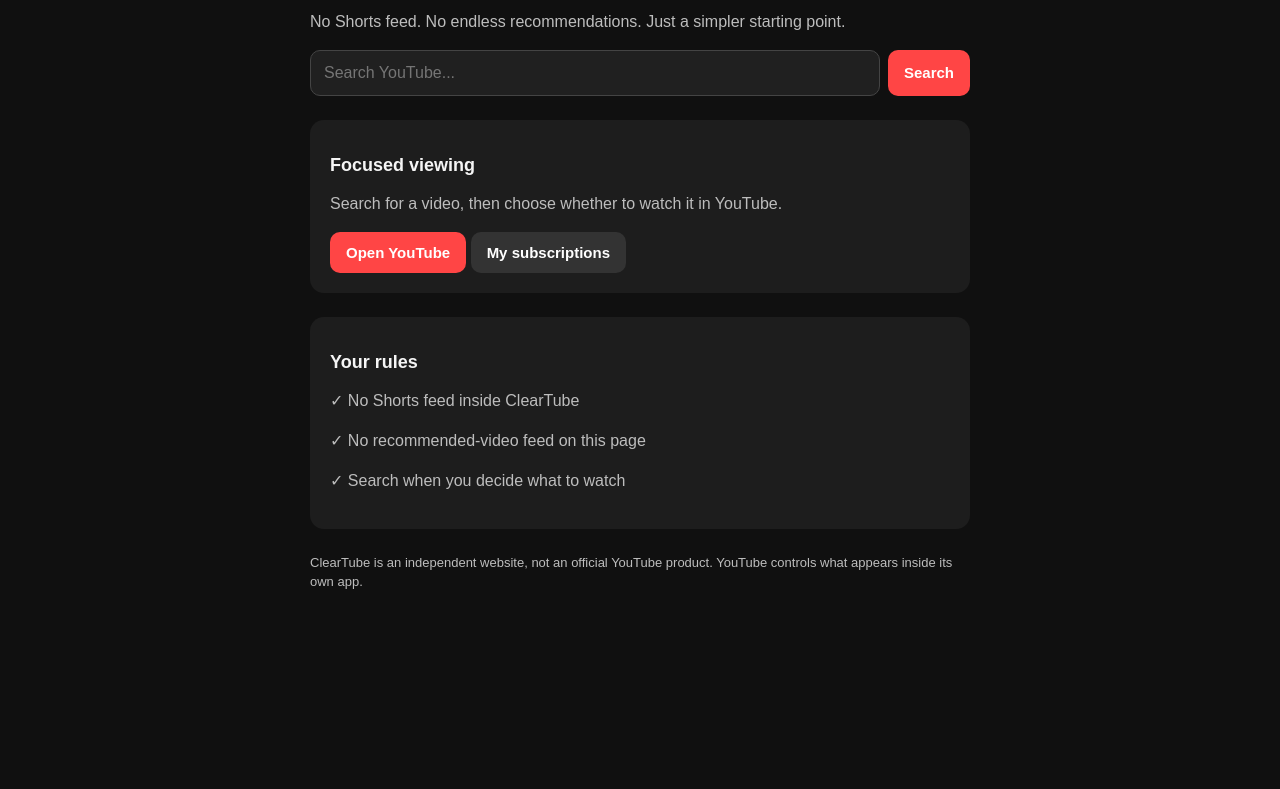
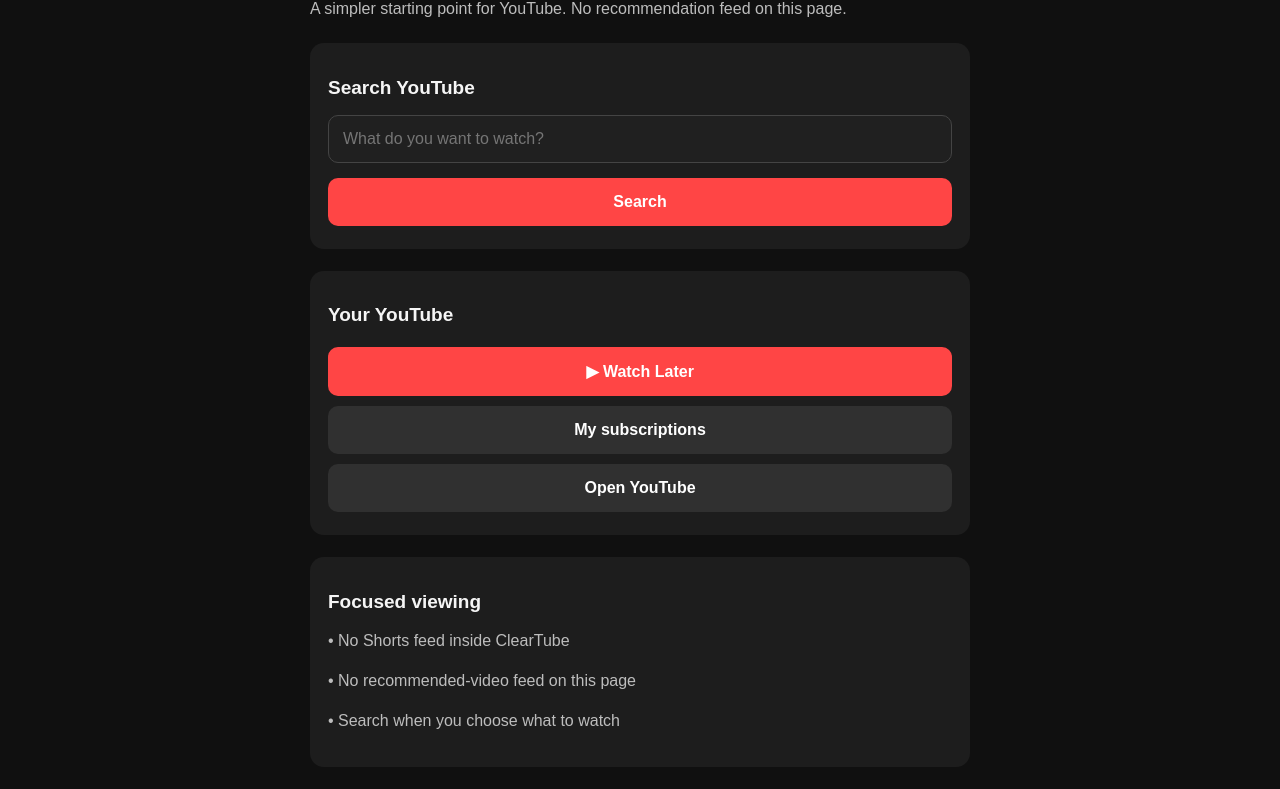
Before and after one commit to j-moL-mo/Jellytube, a plain HTML site: page index.html in a window 1280 px wide. Shown: the part 154-943 px from the top of the page. Before the commit the page ends 800 px from the top, so only its background shows below. Drawn offline with Linux system fonts and the light colour scheme.

Commit message:
Update index.html

```diff
--- a/index.html
+++ b/index.html
@@ -8,56 +8,64 @@
   <title>ClearTube</title>
   <style>
     * { box-sizing: border-box; }
+
     body {
       margin: 0;
       background: #101010;
       color: #f5f5f5;
       font-family: Arial, sans-serif;
     }
+
     header {
       position: sticky;
       top: 0;
       background: #101010;
       padding: 18px;
       border-bottom: 1px solid #303030;
-      display: flex;
-      align-items: center;
-      gap: 10px;
     }
+
     .logo { font-size: 23px; font-weight: bold; }
     .logo span { color: #ff4545; }
+
     main { max-width: 700px; margin: auto; padding: 20px; }
-    .search { display: flex; gap: 8px; }
+
     input {
-      min-width: 0;
-      flex: 1;
-      padding: 13px;
+      width: 100%;
+      padding: 14px;
       border: 1px solid #444;
       border-radius: 10px;
       background: #202020;
       color: white;
       font-size: 16px;
+      margin-bottom: 10px;
     }
+
     button {
+      width: 100%;
       border: 0;
       border-radius: 10px;
-      padding: 12px 16px;
+      padding: 15px;
       background: #ff4545;
       color: white;
-      font-size: 15px;
+      font-size: 16px;
       font-weight: bold;
       cursor: pointer;
+      margin: 5px 0;
     }
+
+    .secondary { background: #303030; }
+
     .panel {
-      margin-top: 24px;
-      padding: 20px;
+      margin-top: 22px;
+      padding: 18px;
       background: #1d1d1d;
       border-radius: 14px;
     }
-    h2 { font-size: 18px; }
+
+    h1 { font-size: 27px; }
+    h2 { font-size: 19px; }
     p { color: #bdbdbd; line-height: 1.5; }
-    .secondary { background: #333; }
-    .note { font-size: 13px; margin-top: 24px; }
+    .note { font-size: 12px; margin-top: 25px; }
   </style>
 </head>
 <body>
@@ -67,33 +75,35 @@
 
   <main>
     <h1>Watch what you want.</h1>
-    <p>No Shorts feed. No endless recommendations. Just a simpler starting point.</p>
+    <p>A simpler starting point for YouTube. No recommendation feed on this page.</p>
 
-    <form class="search" id="searchForm">
-      <input id="query" type="search"
-        placeholder="Search YouTube..." required>
-      <button type="submit">Search</button>
-    </form>
+    <section class="panel">
+      <h2>Search YouTube</h2>
+      <form id="searchForm">
+        <input id="query" type="search"
+          placeholder="What do you want to watch?" required>
+        <button type="submit">Search</button>
+      </form>
+    </section>
+
+    <section class="panel">
+      <h2>Your YouTube</h2>
+      <button id="openWatchLater">▶ Watch Later</button>
+      <button class="secondary" id="openSubscriptions">My subscriptions</button>
+      <button class="secondary" id="openYouTube">Open YouTube</button>
+    </section>
 
     <section class="panel">
       <h2>Focused viewing</h2>
-      <p>Search for a video, then choose whether to watch it in YouTube.</p>
-      <button id="openYouTube">Open YouTube</button>
-      <button class="secondary" id="openSubscriptions">
-        My subscriptions
-      </button>
-    </section>
-
-    <section class="panel">
-      <h2>Your rules</h2>
-      <p>✓ No Shorts feed inside ClearTube</p>
-      <p>✓ No recommended-video feed on this page</p>
-      <p>✓ Search when you decide what to watch</p>
+      <p>• No Shorts feed inside ClearTube</p>
+      <p>• No recommended-video feed on this page</p>
+      <p>• Search when you choose what to watch</p>
     </section>
 
     <p class="note">
       ClearTube is an independent website, not an official YouTube product.
-      YouTube controls what appears inside its own app.
+      YouTube controls its own app and website. You may need to sign in
+      to access your saved videos and subscriptions.
     </p>
   </main>
 
@@ -107,12 +117,18 @@
         encodeURIComponent(query);
     });
 
-    document.getElementById("openYouTube").addEventListener("click", function() {
-      window.location.href = "https://www.youtube.com/";
+    document.getElementById("openWatchLater").addEventListener("click", function() {
+      window.location.href =
+        "https://www.youtube.com/playlist?list=WL";
     });
 
     document.getElementById("openSubscriptions").addEventListener("click", function() {
-      window.location.href = "https://www.youtube.com/feed/subscriptions";
+      window.location.href =
+        "https://www.youtube.com/feed/subscriptions";
+    });
+
+    document.getElementById("openYouTube").addEventListener("click", function() {
+      window.location.href = "https://www.youtube.com/";
     });
   </script>
 </body>
```
